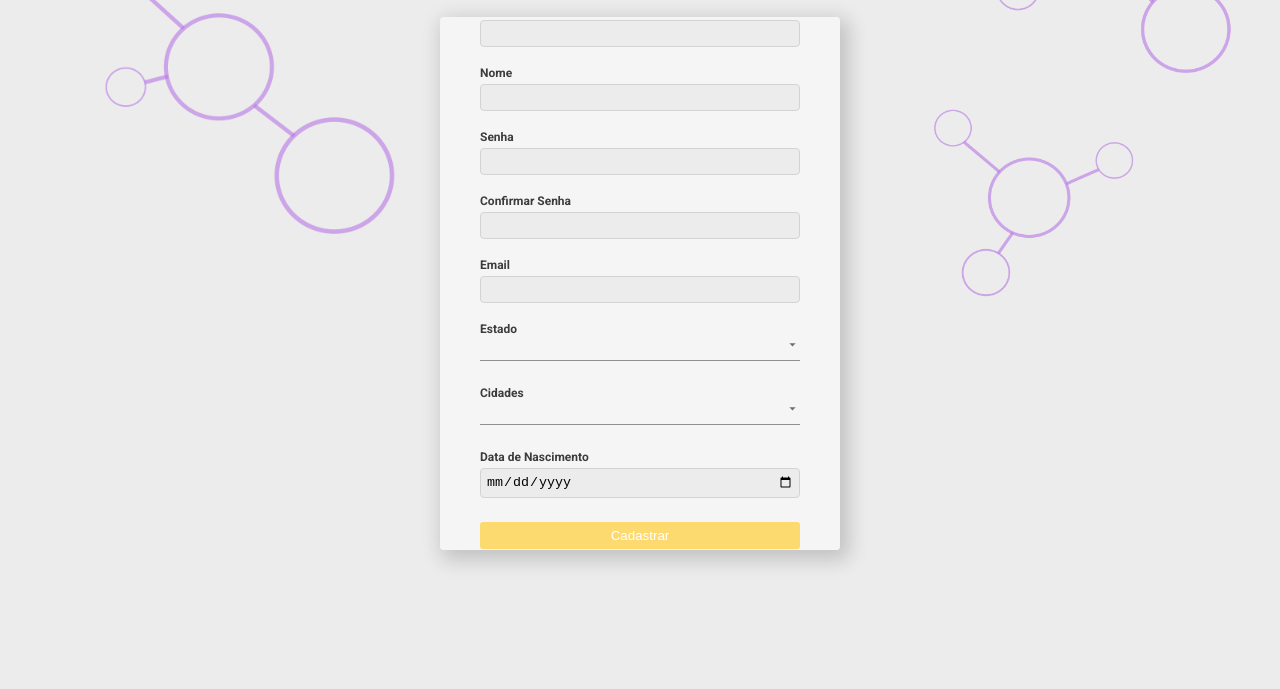
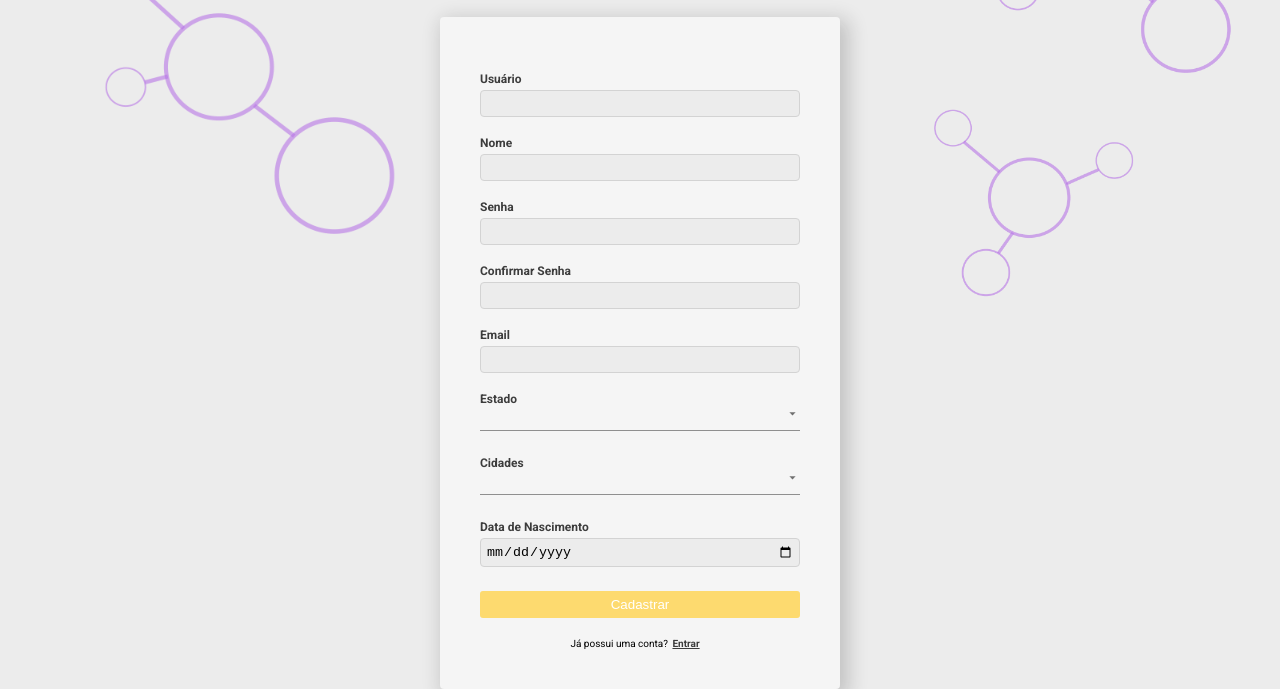
Before and after one commit to JeremiasFernandes/PROJETO-COLABORA, a React app: page /Cadastro in a window 1280 px wide. Shown: the part 150-839 px from the top of the page. Before the commit the page ends 800 px from the top, so only its background shows below. Built offline with nearby package versions, Linux system fonts and the light colour scheme.

Commit message:
Consertando CSS do cadastro

```diff
--- a/src/components/SignUpForm/SignUpForm.css
+++ b/src/components/SignUpForm/SignUpForm.css
@@ -14,7 +14,6 @@
     height: auto;
     background-color: var(--white-color);
     border-radius: 4px;
-    overflow-y: auto;
     box-shadow: 5px 6px 19px 4px rgba(30, 30, 30, 0.20);
     z-index: 1;
 }
```
